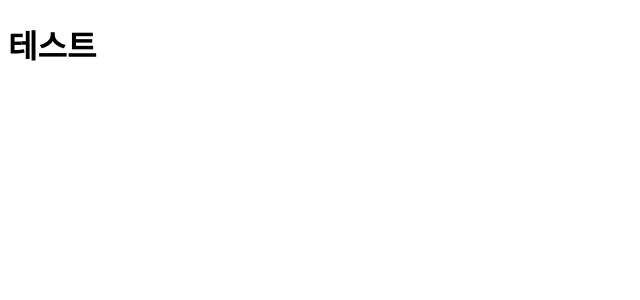
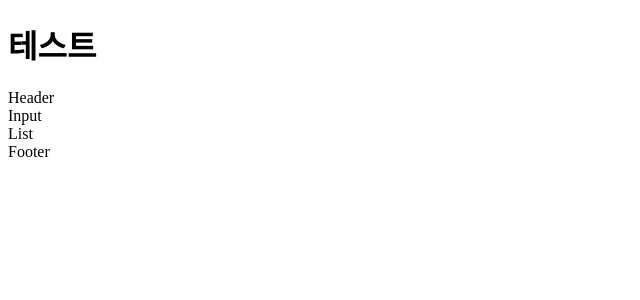
Before and after one commit to zyakal/Vue-js, a Vue app in the folder vue-project/: page / in a window 1280 px wide. Shown: the top 300 px of the page, without its empty margins (0-640 px from the left). Built offline with nearby package versions, Linux system fonts and the light colour scheme.

Commit message:
modified:   vue-project/src/App.vue

```diff
--- a/vue-project/src/App.vue
+++ b/vue-project/src/App.vue
@@ -1,5 +1,10 @@
 <template>
-  <div></div>
+  <div id="App">
+    <todo-header></todo-header>
+    <todo-input></todo-input>
+    <todo-list></todo-list>
+    <todo-footer></todo-footer>
+  </div>
 </template>
 
 <script>
```
